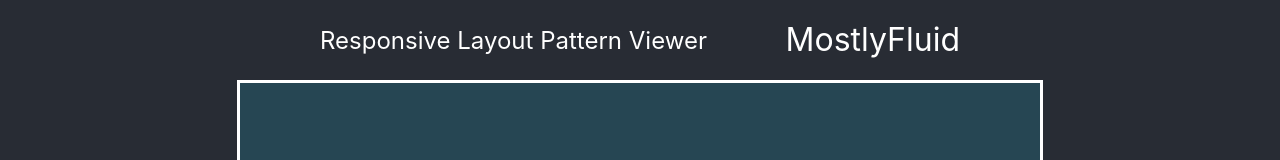
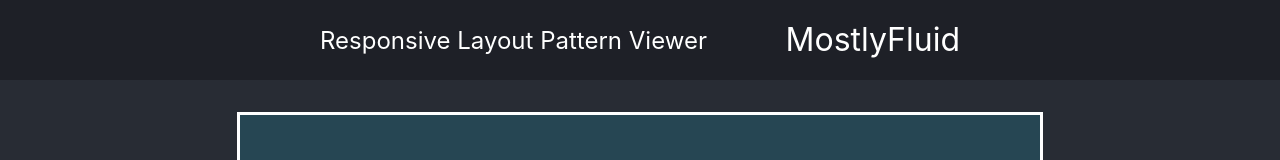
Before and after one commit to FranciszekPin/responsive-layout-viewer, a React (Create React App) app: page / in a window 1280 px wide. Shown: the top 160 px of the page. Built offline with nearby package versions, Linux system fonts and the light colour scheme.

Commit message:
Customize Header

```diff
--- a/src/header/Header.js
+++ b/src/header/Header.js
@@ -4,8 +4,10 @@ function Header(props) {
     return (
         <header>
             <div className="Header">
-                <p>Responsive Layout Pattern Viewer</p>
-                <p className="title">{props.actualTitleToShow}</p>
+                <div className="HeaderText">
+                    <p>Responsive Layout Pattern Viewer</p>
+                    <p className="title">{props.actualTitleToShow}</p>
+                </div>
             </div>
         </header>
     )
--- a/src/header/Header.scss
+++ b/src/header/Header.scss
@@ -1,4 +1,14 @@
 .Header {
+  width: 100vw;
+  margin-left: auto;
+  margin-right: auto;
+  margin-bottom: 4vh;
+  background-color: #1e2027;
+  padding: 3vh 0;
+
+}
+
+.HeaderText {
   height: 4vh;
   display: flex;
   flex-direction: row;
@@ -6,9 +16,8 @@
   justify-content: space-between;
   font-size: 3vh;
   color: white;
+  margin: 0 auto;
   width: 50vw;
-  margin: 3vh auto;
-
 }
 
 .title{
--- a/src/layout-preview/LayoutPreview.scss
+++ b/src/layout-preview/LayoutPreview.scss
@@ -1,5 +1,5 @@
 .LayoutPreview {
-    height: 80vh;
+    height: 70vh;
     border: 3px solid white;
     margin-right: auto;
     margin-left: auto;
--- a/src/layout-preview/layout-patterns/LayoutStyles.scss
+++ b/src/layout-preview/layout-patterns/LayoutStyles.scss
@@ -28,6 +28,6 @@
     flex-flow: row wrap;
     justify-content: flex-start;
     align-content: flex-start;
-    height: 80vh;
+    height: 70vh;
     background-color: white;
 }
```
